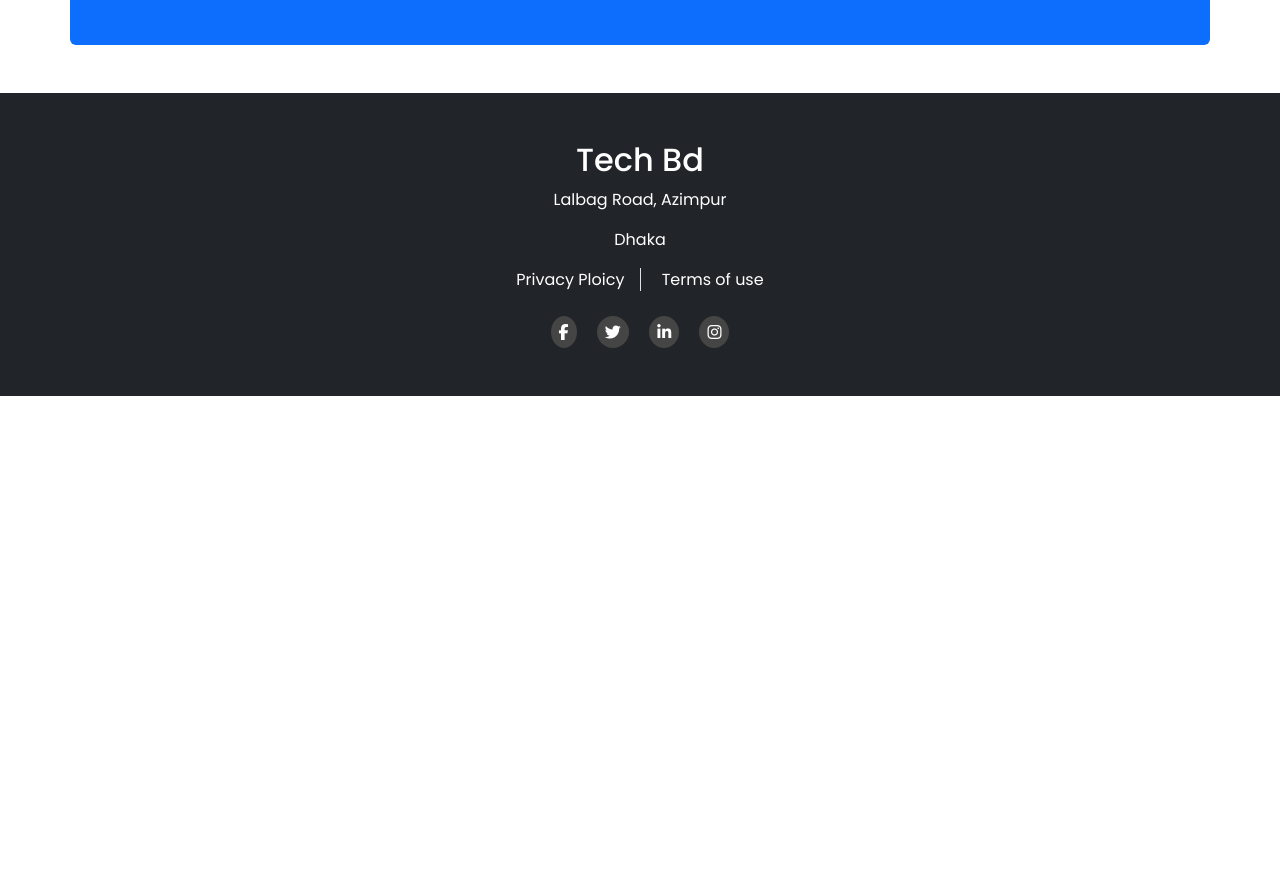
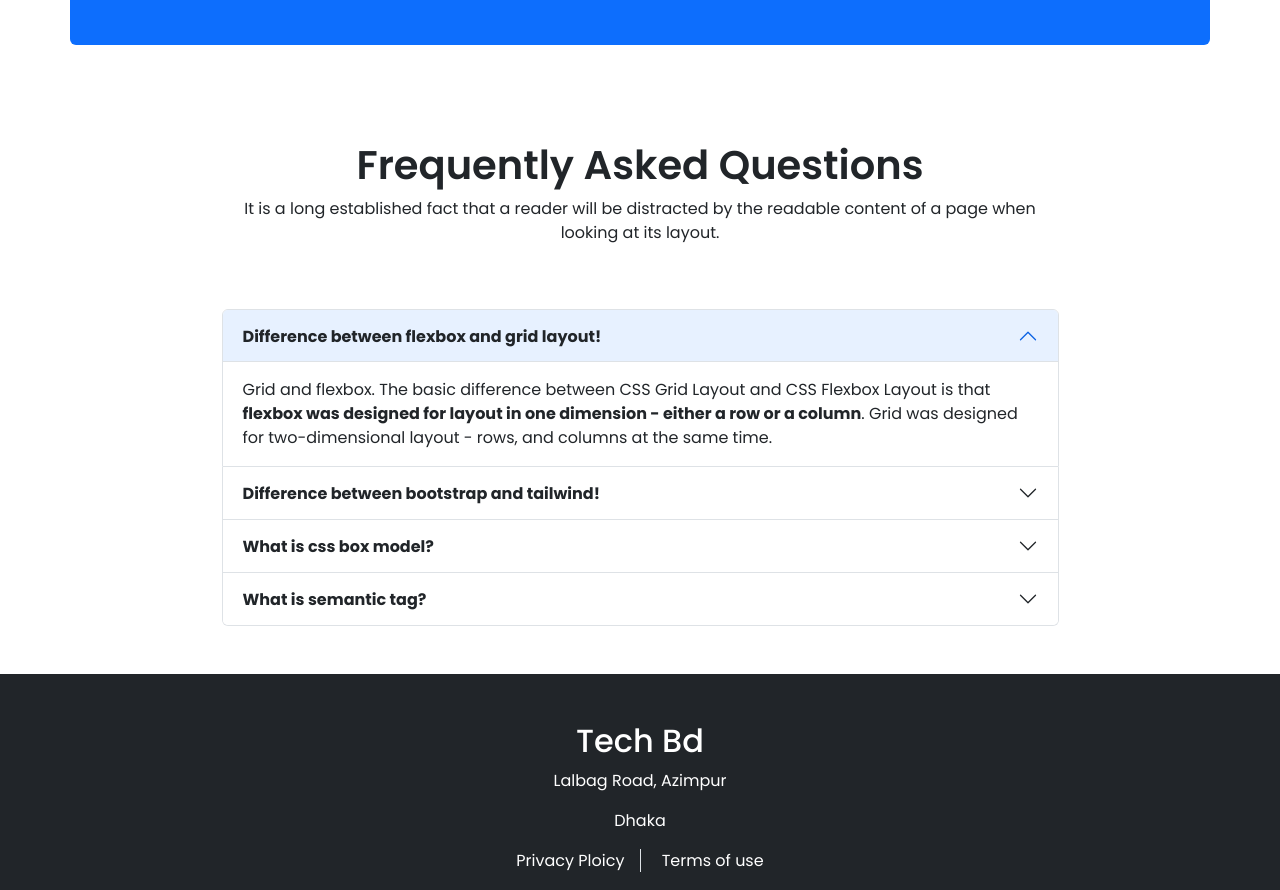
Before and after one commit to SumontoRoy/tech-bd, a plain HTML site: page index.html in a window 1280 px wide. Shown: the part 1922-2812 px from the top of the page. Before the commit the page ends 2318 px from the top, so only its background shows below. Drawn offline with nearby package versions, Linux system fonts and the light colour scheme.

Commit message:
question part added

```diff
--- a/index.html
+++ b/index.html
@@ -180,13 +180,16 @@
     <!-- courses part end -->
 
     <!-- join part start -->
-    <section class="container bg-primary p-5 my-5 rounded text-md-center text-center d-lg-flex justify-content-between align-items-center">
+    <section
+      class="container bg-primary p-5 my-5 rounded text-md-center text-center d-lg-flex justify-content-between align-items-center">
       <div class="w-50 text-white text-lg-start">
         <h3>Ready to join?</h3>
-        <p>It is a long established fact that a reader will be distracted by the readable content of a page when looking at its layout.</p>
+        <p>It is a long established fact that a reader will be distracted by the readable content of a page when looking
+          at its layout.</p>
       </div>
       <div class="">
-        <a href="" class="btn btn-light text-primary" data-bs-toggle="modal" data-bs-target="#exampleModal">Register Now</a>
+        <a href="" class="btn btn-light text-primary" data-bs-toggle="modal" data-bs-target="#exampleModal">Register
+          Now</a>
       </div>
       <!-- Modal -->
       <div class="modal fade" id="exampleModal" tabindex="-1" aria-labelledby="exampleModalLabel" aria-hidden="true">
@@ -205,9 +208,67 @@
           </div>
         </div>
       </div>
-
     </section>
     <!-- join part end -->
+
+    <!-- question part start -->
+    <section class="container">
+<div class="text-center w-75 mx-auto py-5">
+  <h2 class="fs-1 fw-semibold">Frequently Asked Questions</h2>
+<p>It is a long established fact that a reader will be distracted by the readable content of a page when looking at its layout.</p>
+</div>
+<div class="accordion w-75 mx-auto mb-5" id="accordionExample">
+  <div class="accordion-item">
+    <h2 class="accordion-header" id="headingOne">
+      <button class="accordion-button text-dark fw-bold" type="button" data-bs-toggle="collapse" data-bs-target="#collapseOne" aria-expanded="true" aria-controls="collapseOne">
+        Difference between flexbox and grid layout!
+      </button>
+    </h2>
+    <div id="collapseOne" class="accordion-collapse collapse show" aria-labelledby="headingOne" data-bs-parent="#accordionExample">
+      <div class="accordion-body">
+        Grid and flexbox. The basic difference between CSS Grid Layout and CSS Flexbox Layout is that <strong>flexbox was designed for layout in one dimension - either a row or a column</strong>. Grid was designed for two-dimensional layout - rows, and columns at the same time.
+      </div>
+    </div>
+  </div>
+  <div class="accordion-item">
+    <h2 class="accordion-header" id="headingTwo">
+      <button class="accordion-button collapsed text-dark fw-bold" type="button" data-bs-toggle="collapse" data-bs-target="#collapseTwo" aria-expanded="false" aria-controls="collapseTwo">
+        Difference between bootstrap and tailwind!
+      </button>
+    </h2>
+    <div id="collapseTwo" class="accordion-collapse collapse" aria-labelledby="headingTwo" data-bs-parent="#accordionExample">
+      <div class="accordion-body">
+        <strong>Bootstrap is much larger than Tailwind and requires multiple files to access its full functionality</strong>. Because of this, using Bootstrap means a significantly larger file size than Tailwind. Bootstrap also offers mobile-first, responsive components pre-styled to create flawless website pages quickly.
+      </div>
+    </div>
+  </div>
+  <div class="accordion-item">
+    <h2 class="accordion-header" id="headingThree">
+      <button class="accordion-button collapsed text-dark fw-bold" type="button" data-bs-toggle="collapse" data-bs-target="#collapseThree" aria-expanded="false" aria-controls="collapseThree">
+        What is css box model?
+      </button>
+    </h2>
+    <div id="collapseThree" class="accordion-collapse collapse" aria-labelledby="headingThree" data-bs-parent="#accordionExample">
+      <div class="accordion-body">
+        In web development, the CSS box model refers to how HTML elements are modeled in browser engines and how the dimensions of those HTML elements are derived from CSS properties. It is a fundamental concept for the composition of HTML webpages.
+      </div>
+    </div>
+  </div>
+  <div class="accordion-item">
+    <h2 class="accordion-header" id="headingFour">
+      <button class="accordion-button collapsed text-dark fw-bold" type="button" data-bs-toggle="collapse" data-bs-target="#collapseFour" aria-expanded="false" aria-controls="collapseFour">
+        What is semantic tag?
+      </button>
+    </h2>
+    <div id="collapseFour" class="accordion-collapse collapse" aria-labelledby="headingFour" data-bs-parent="#accordionExample">
+      <div class="accordion-body">
+        The HTML semantics refers to <strong>the tags that provide meaning to an HTML page rather than just presentation</strong>. It makes HTML more comprehensible by better defining the different sections and layout of web pages.
+      </div>
+    </div>
+  </div>
+</div>
+    </section>
+    <!-- question part end -->
   </main>
   <!-- main part end -->
 
```
Lines whose indentation alone changed are shown as unchanged.
